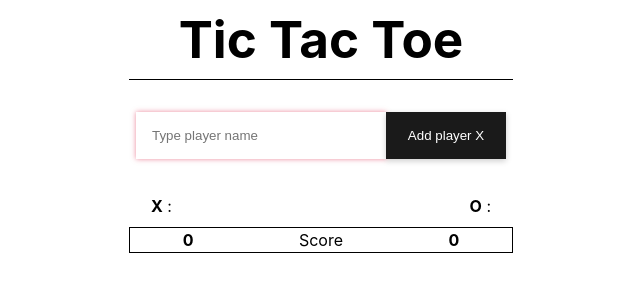
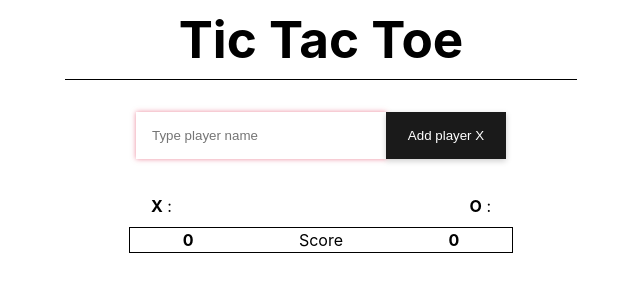
Before and after one commit to Niccar95/vue-tic-tac-toe-Niccar95, a Vue app: page / in a window 1280 px wide. Shown: the top 300 px of the page, without its empty margins (319-959 px from the left). Built offline with nearby package versions, Linux system fonts and the light colour scheme.

Commit message:
added more responsiveness

```diff
--- a/src/components/Gridlist.vue
+++ b/src/components/Gridlist.vue
@@ -74,10 +74,12 @@ const checkForWin = (): boolean => {
   background: linear-gradient(to bottom right, #dd5746, #ffffff, #dd5746);
 
 
-  @media (min-width: 1024px) {
+  @media (min-width: 768px) {
     width: 500px;
     height: 500px;
   }
+
+
 
   div {
     display: flex;
--- a/src/components/Tictactoe.vue
+++ b/src/components/Tictactoe.vue
@@ -196,7 +196,7 @@ header {
 
   @media (min-width: 1024px) {
     top: 0;
-    width: 30%;
+    width: 40%;
     height: 80px;
     display: flex;
     align-items: center;
@@ -226,7 +226,7 @@ header {
       position: absolute;
       left: 80px;
 
-      @media (min-width: 1024px) {
+      @media (min-width: 768px) {
         left: 150px;
       }
     }
@@ -235,7 +235,7 @@ header {
       position: absolute;
       right: 80px;
 
-      @media (min-width: 1024px) {
+      @media (min-width: 768px) {
         right: 150px;
       }
     }
--- a/src/style.css
+++ b/src/style.css
@@ -14,6 +14,10 @@ body {
   height: 100vh;
   width: 100%;
   overflow-y: auto;
+
+  @media (min-width: 1024px) {
+    gap: 0rem;
+  }
 }
 
 #app {
```
